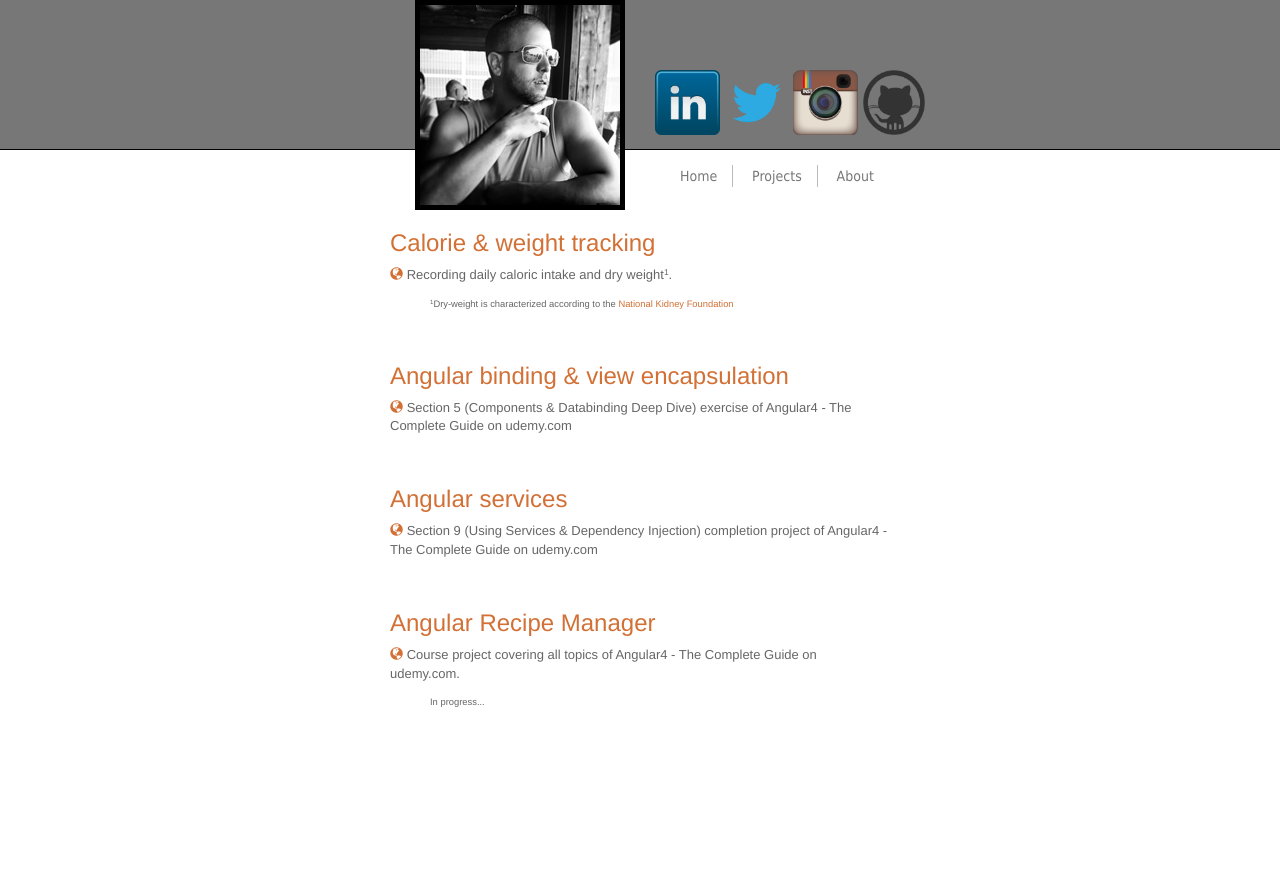
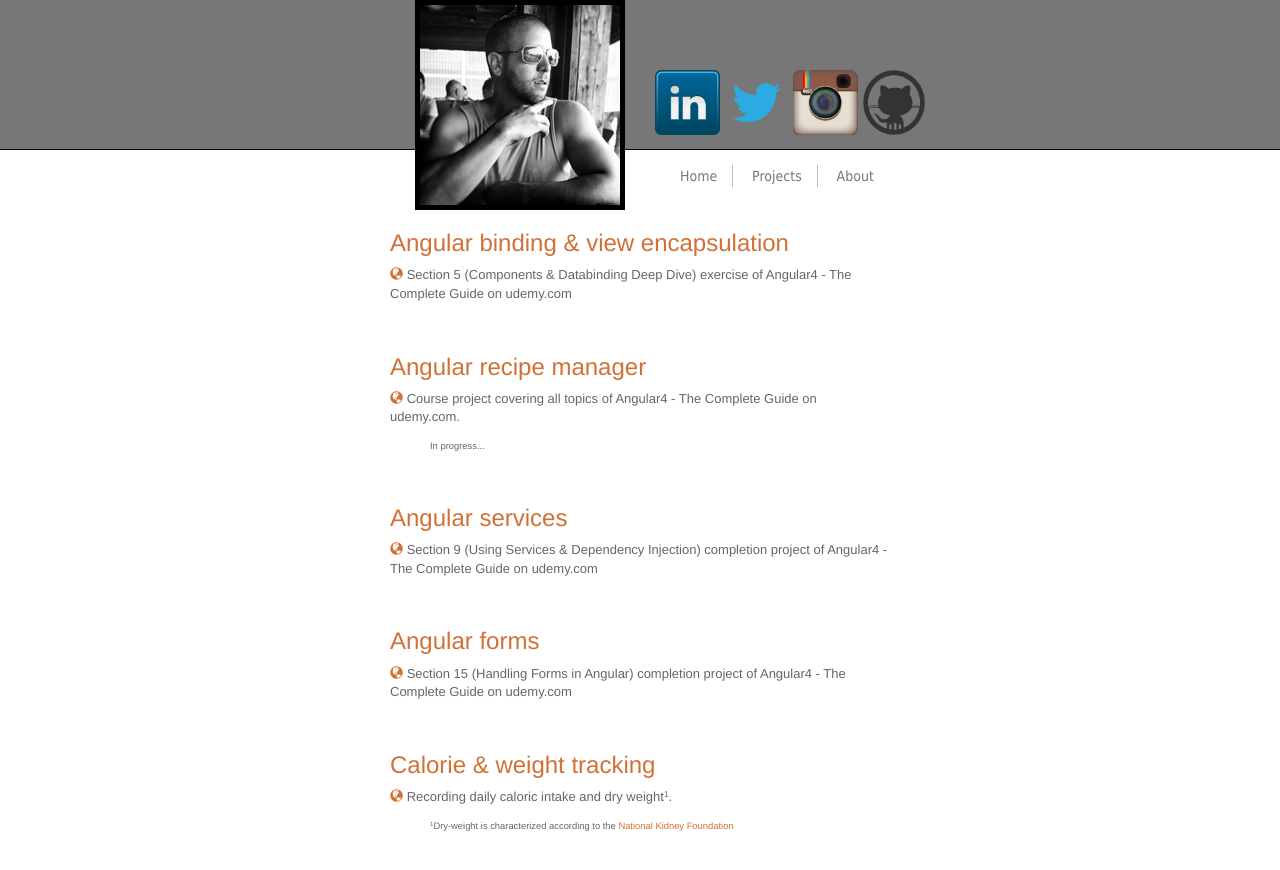
Before and after one commit to Floresj4/floresj4.github.io, a Jekyll site: the page built from projects.html, in a window 1280 px wide. Shown: the top 870 px of the page. Built offline with Jekyll 4.4.1, drawn with Linux system fonts in a browser that asks for light colours; nearby versions of some CDN libraries.

Commit message:
updating projects list and sorting

```diff
--- a/projects.html
+++ b/projects.html
@@ -1,27 +1,6 @@
 ---
 layout: simple-page
 ---
-
-	<div class='blog-post'>
-		<h3 class='project-link'>
-			<a href='#' class='disabled'>Calorie &amp; weight tracking</a>
-			<small class='project-status'>Coming soon</small>
-		</h3>
-
-		<p>
-			<span class='project-link'>
-				<a href='#' class='project-link-icon disabled'>
-					<span class='glyphicon glyphicon-globe'></span>
-				</a>
-			</span>
-			Recording daily caloric intake and dry weight<sup>1</sup>.
-		</p>
-
-		<ul class='references'>
-			<li><small><sup>1</sup>Dry-weight is characterized according to the
-				<a href='https://www.kidney.org/atoz/content/dry-weight'>National Kidney Foundation</a></small></li>
-		</ul>
-	</div>
 
 	<div class='blog-post'>
 		<h3 class='project-link'>
@@ -38,6 +17,23 @@
 		</p>
 	</div>
 
+	<div class='blog-post'>
+		<h3 class='project-link'>
+			<a href='https://floresj4.github.io/angular-recipe-manager/index.html'>Angular recipe manager</a>
+		</h3>
+
+		<p>
+				<span class='project-link'>
+					<a href='https://floresj4.github.io/angular-recipe-manager/index.html'>
+						<span class='glyphicon glyphicon-globe'></span>
+					</a>
+					Course project covering all topics of Angular4 - The Complete Guide on udemy.com.
+				</span>
+		</p>
+		<ul class='references'>
+			<li><small>In progress...</li>
+		</ul>
+	</div>
 
 	<div class='blog-post'>
 		<h3 class='project-link'>
@@ -54,20 +50,38 @@
 		</p>
 	</div>
 
-	<div class='blog-post'>
-		<h3 class='project-link'>
-			<a href='https://floresj4.github.io/angular-recipe-manager/index.html'>Angular Recipe Manager</a>
+	<div class="blog-post">
+		<h3 class="project-link">
+			<a href="https://floresj4.github.io/angular-forms/">Angular forms</a>
 		</h3>
 
 		<p>
-			<span class='project-link'>
-				<a href='https://floresj4.github.io/angular-recipe-manager/index.html'>
+			<span class="project-link">
+				<a href="https://floresj4.github.io/angular-forms/">
 					<span class='glyphicon glyphicon-globe'></span>
 				</a>
-				Course project covering all topics of Angular4 - The Complete Guide on udemy.com.
+				Section 15 (Handling Forms in Angular) completion project of Angular4 - The Complete Guide on udemy.com
 			</span>
 		</p>
+	</div>
+
+	<div class='blog-post'>
+		<h3 class='project-link'>
+			<a href='#' class='disabled'>Calorie &amp; weight tracking</a>
+			<small class='project-status'>Coming soon</small>
+		</h3>
+
+		<p>
+				<span class='project-link'>
+					<a href='#' class='project-link-icon disabled'>
+						<span class='glyphicon glyphicon-globe'></span>
+					</a>
+				</span>
+			Recording daily caloric intake and dry weight<sup>1</sup>.
+		</p>
+
 		<ul class='references'>
-			<li><small>In progress...</li>
+			<li><small><sup>1</sup>Dry-weight is characterized according to the
+				<a href='https://www.kidney.org/atoz/content/dry-weight'>National Kidney Foundation</a></small></li>
 		</ul>
 	</div>
```
